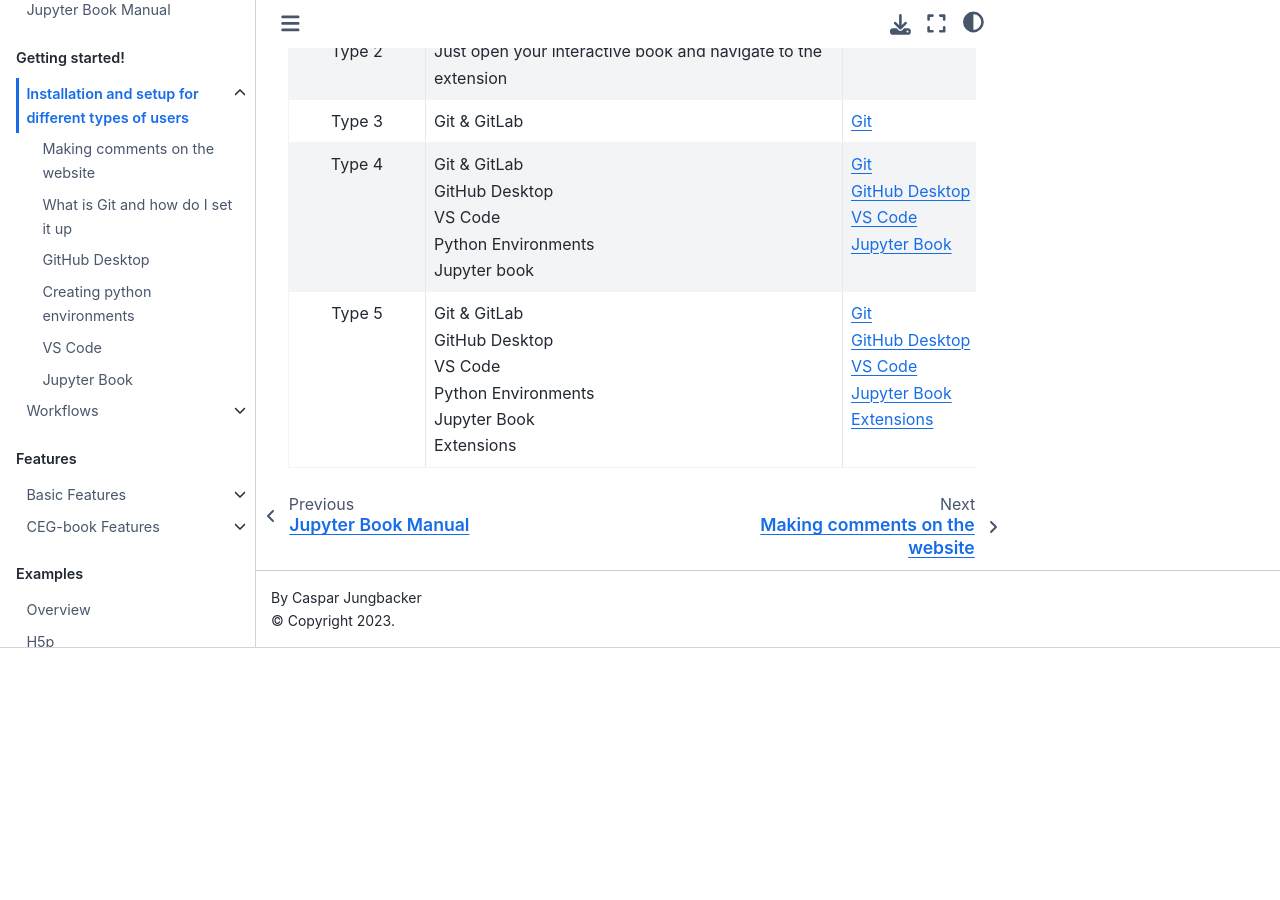
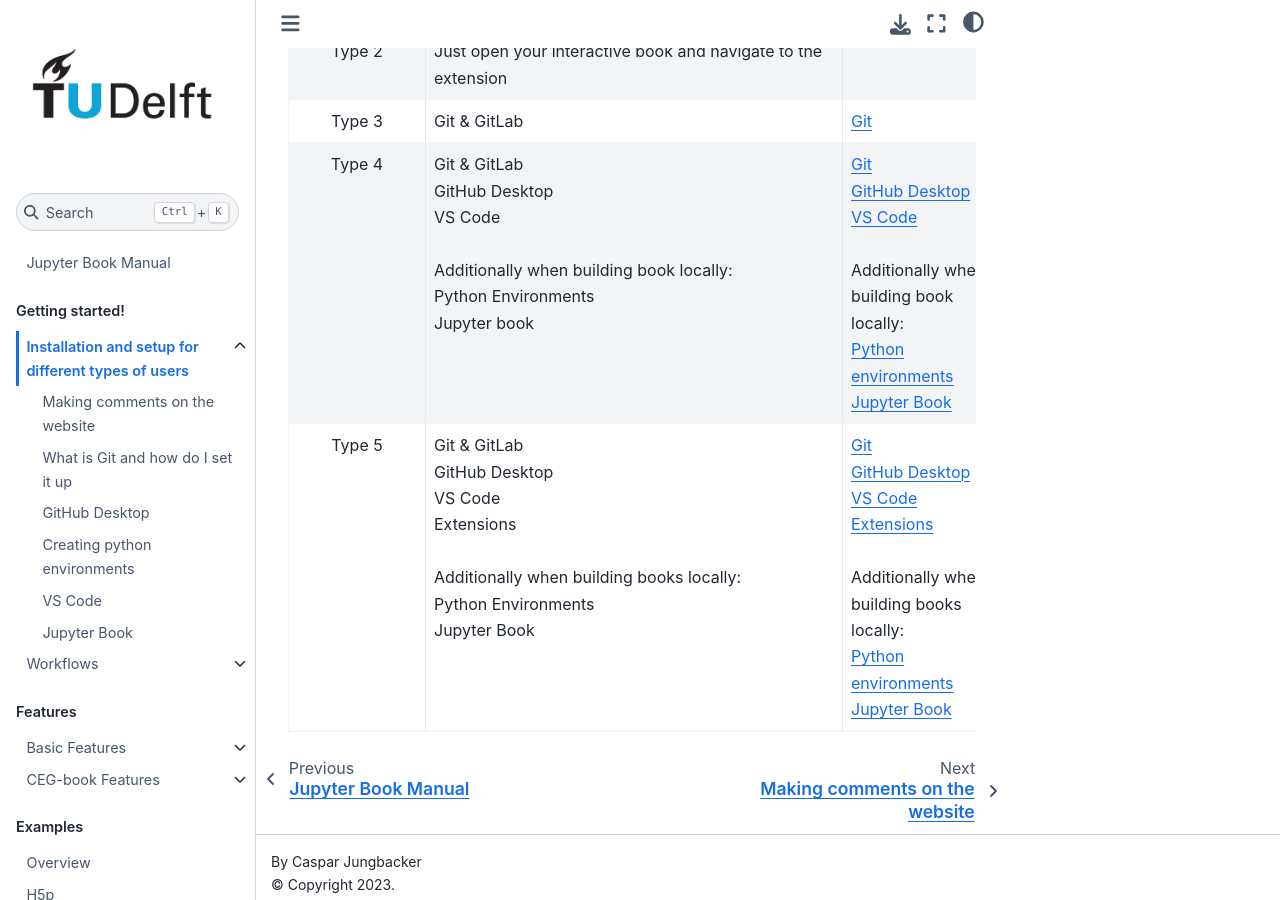
Before and after one commit to TeachBooks/mirror_teachbook_manual, a Jupyter Book: the page built from book/installation-and-setup/overview.md, in a window 1280 px wide and 900 px high, scrolled down 1278 px. Built offline with Jupyter Book 1.0.4 settings and Sphinx 7.4.7 and the Sphinx Book theme 1.1.4, drawn with Linux system fonts in a browser that asks for light colours; pages that are not in the unit, such as notebooks, are missing from menus; comment, search, counter and statistics services are not loaded; before the commit the page ends 1926 px from its top, so only the background shows below that.

Commit message:
Added environments to user overview + reorder

```diff
--- a/book/installation-and-setup/overview.md
+++ b/book/installation-and-setup/overview.md
@@ -20,5 +20,5 @@
 |:---:|:---|:---|
 | Type 1<br>Type 2 | No software needed!<br>Just open your interactive book and navigate to the extension | [Extension Tutorial](extension.md) |
 | Type 3 | Git & GitLab | [Git](git-setup.md) |
-| Type 4 | Git & GitLab<br>GitHub Desktop<br>VS Code<br>Python Environments<br>Jupyter book | [Git](git-setup.md)<br>[GitHub Desktop](git-hub-desktop.md)<br>[VS Code](vscode-setup.md)<br>[Jupyter Book](jupyter-book-setup)         |
-| Type 5 | Git & GitLab<br>GitHub Desktop<br>VS Code<br>Python Environments<br>Jupyter Book<br> Extensions | [Git](git-setup.md)<br>[GitHub Desktop](git-hub-desktop.md)<br>[VS Code](vscode-setup.md)<br>[Jupyter Book](jupyter-book-setup)<br>[Extensions](../features/overview.md) |
+| Type 4 | Git & GitLab<br>GitHub Desktop<br>VS Code<br><br>Additionally when building book locally:<br>Python Environments<br>Jupyter book | [Git](git-setup.md)<br>[GitHub Desktop](git-hub-desktop.md)<br>[VS Code](vscode-setup.md)<br><br>Additionally when building book locally:<br>[Python environments](environments.md)<br>[Jupyter Book](jupyter-book-setup)         |
+| Type 5 | Git & GitLab<br>GitHub Desktop<br>VS Code<br> Extensions<br><br>Additionally when building books locally:<br>Python Environments<br>Jupyter Book | [Git](git-setup.md)<br>[GitHub Desktop](git-hub-desktop.md)<br>[VS Code](vscode-setup.md)<br>[Extensions](../features/overview.md)<br><br>Additionally when building books locally:<br>[Python environments](environments.md)<br>[Jupyter Book](jupyter-book-setup) |
```
